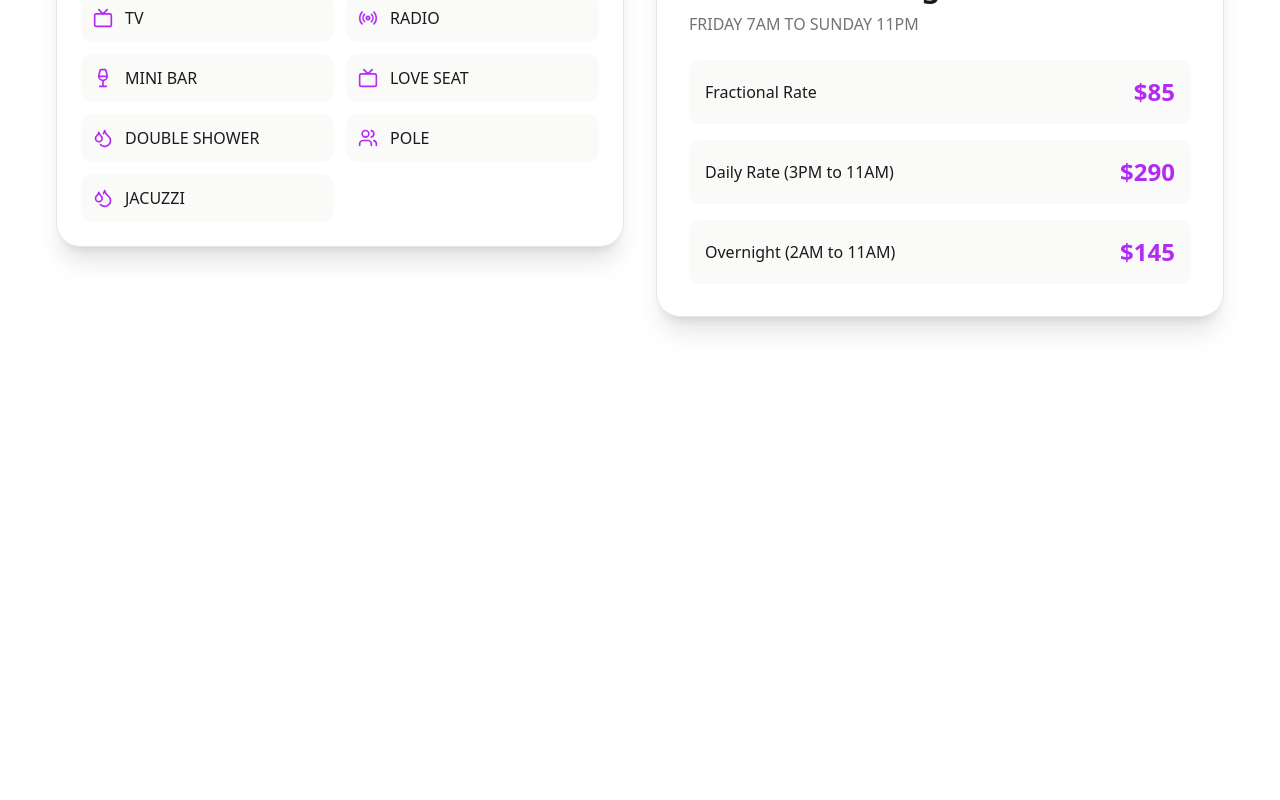
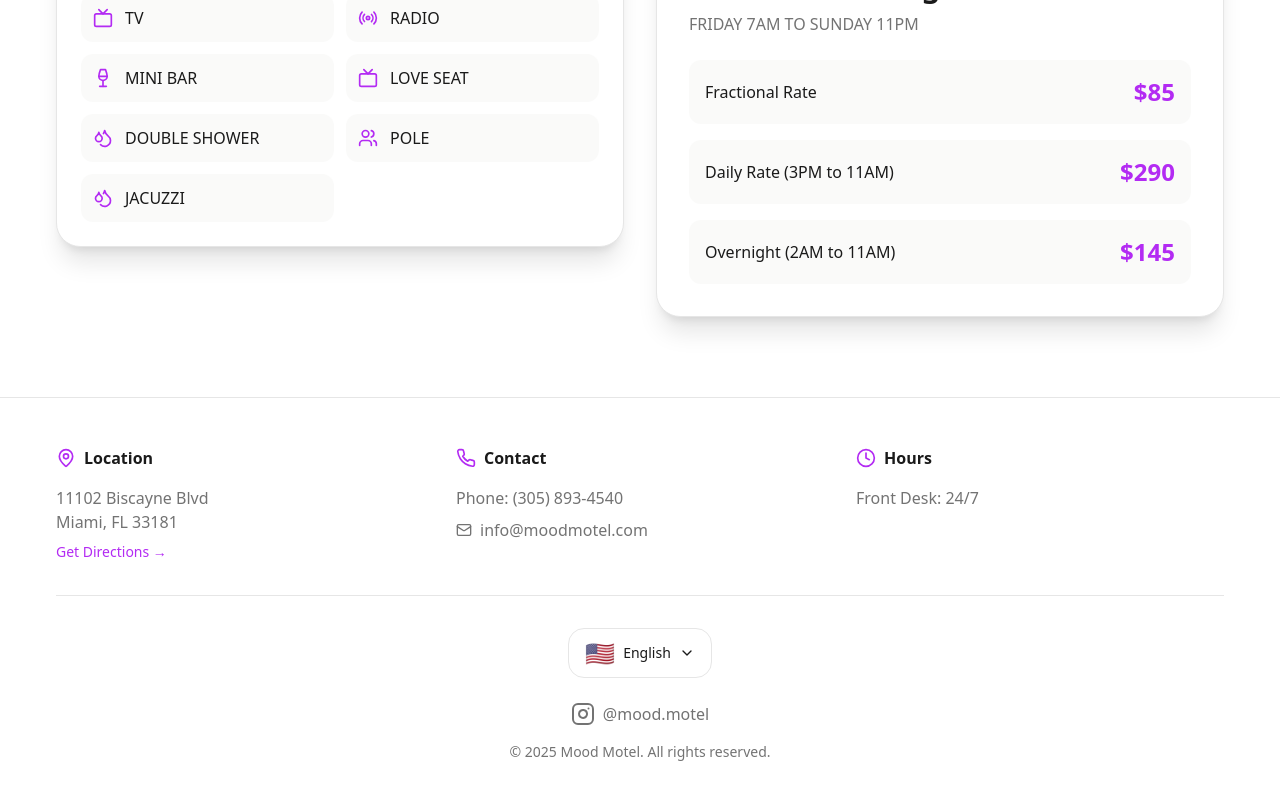
Before and after one commit to LHG-Analytics/nexx-mood-booking, a Next.js app: page /suites/jacuzzi in a window 1280 px wide. Shown: the part 1267-2067 px from the top of the page. Before the commit the page ends 1664 px from the top, so only its background shows below. Built offline with nearby package versions, Linux system fonts and the light colour scheme.

Commit message:
Add Footer component to SuiteDetailsClient and clean up Navbar links

```diff
--- a/app/suites/[id]/suite-details-client.tsx
+++ b/app/suites/[id]/suite-details-client.tsx
@@ -6,6 +6,7 @@ import Link from "next/link";
 import { useState, useCallback } from "react";
 import useEmblaCarousel from "embla-carousel-react";
 import { useLanguage } from "@/contexts/LanguageContext";
+import Footer from "@/components/Footer";
 
 interface Suite {
   id: string;
@@ -367,6 +368,9 @@ export default function SuiteDetailsClient({ suite }: { suite: Suite }) {
           </div>
         </motion.div>
       )}
+
+      {/* Footer */}
+      <Footer />
     </div>
   );
 }
--- a/components/Navbar.tsx
+++ b/components/Navbar.tsx
@@ -58,8 +58,7 @@ const Navbar = () => {
           {[
             { label: t.nav.home, href: "#home" },
             { label: t.nav.rooms, href: "#rooms" },
-            { label: t.nav.services, href: "#services" },
-            { label: t.nav.contact, href: "#contact" }
+            { label: t.nav.services, href: "#services" }
           ].map((item) => (
             <motion.a
               key={item.href}
@@ -118,8 +117,7 @@ const Navbar = () => {
             {[
               { label: t.nav.home, href: "#home" },
               { label: t.nav.rooms, href: "#rooms" },
-              { label: t.nav.services, href: "#services" },
-              { label: t.nav.contact, href: "#contact" }
+              { label: t.nav.services, href: "#services" }
             ].map((item) => (
               <a
                 key={item.href}
```
